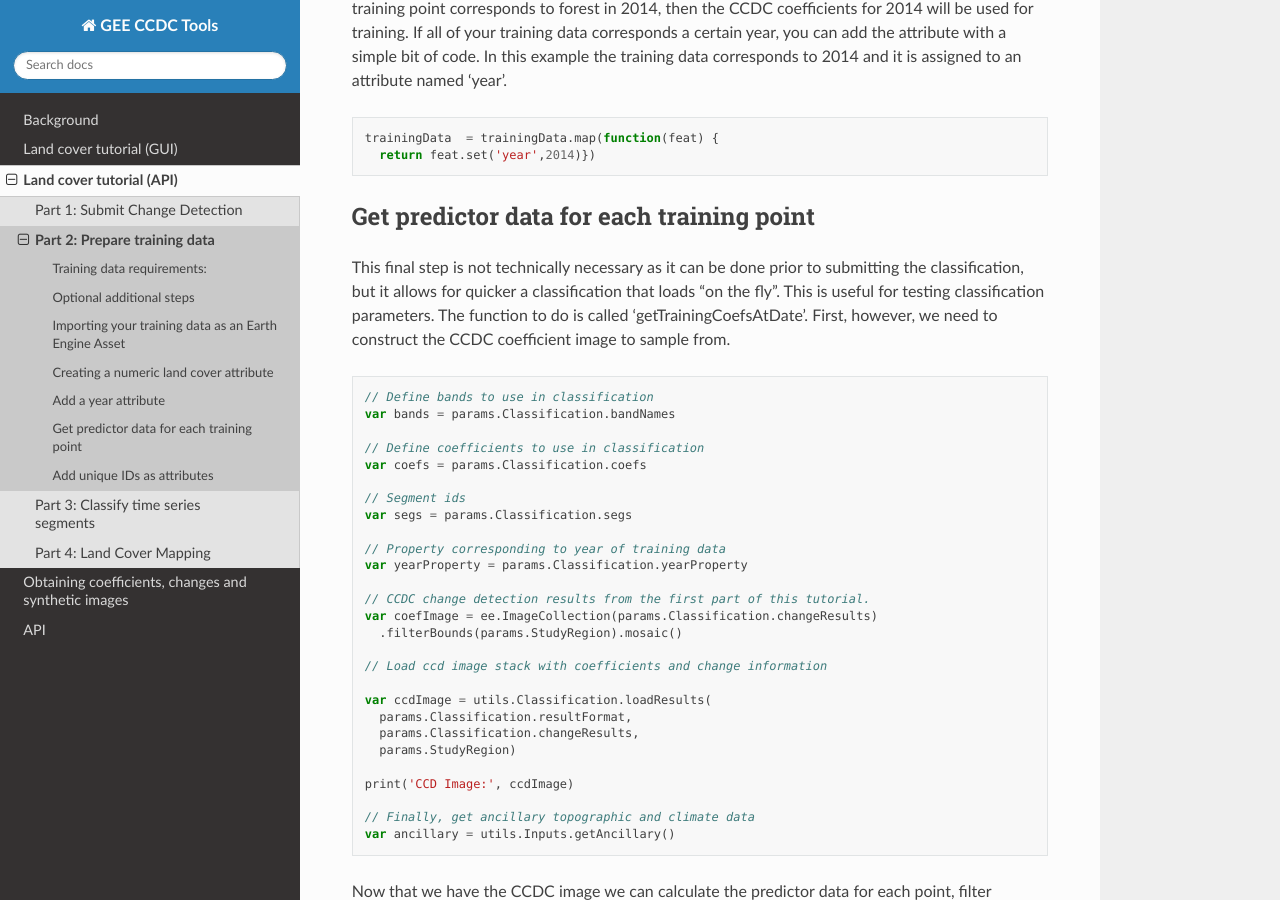
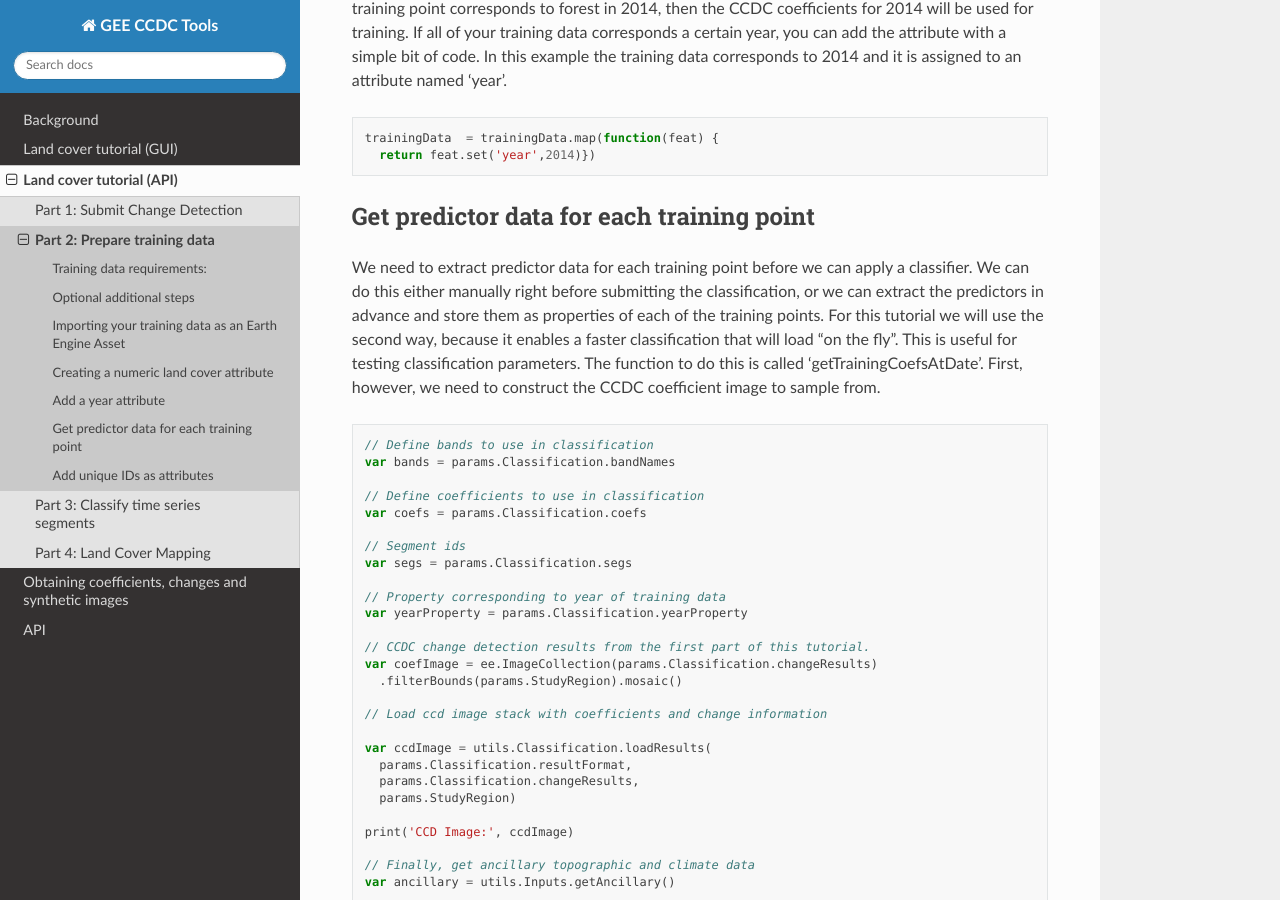
Before and after one commit to parevalo/gee-ccdc-tools, a Sphinx documentation site: the page built from docs/lctutorial/training.rst, in a window 1280 px wide and 900 px high, scrolled down 2592 px. Built offline with Sphinx 7.4.7 and the Read the Docs theme 2.0.0, drawn with Linux system fonts in a browser that asks for light colours.

Commit message:
Fix typo and clarify procedure for predictor extraction

```diff
--- a/docs/lctutorial/classify.rst
+++ b/docs/lctutorial/classify.rst
@@ -18,7 +18,7 @@
 Classification requirements:
 ~~~~~~~~~~~~~~~~~~~~~~~~~~~~
 
--  The training data must be specified in the format described in Part 1
+-  The training data must be specified in the format described in Part 2
    of this tutorial.
 -  A machine learning classifier.
 
--- a/docs/lctutorial/training.rst
+++ b/docs/lctutorial/training.rst
@@ -128,12 +128,14 @@ attribute named 'year'.
 Get predictor data for each training point
 ~~~~~~~~~~~~~~~~~~~~~~~~~~~~~~~~~~~~~~~~~~
 
-This final step is not technically necessary as it can be done prior to
-submitting the classification, but it allows for quicker a
-classification that loads "on the fly". This is useful for testing
-classification parameters. The function to do is called
-'getTrainingCoefsAtDate'. First, however, we need to construct the CCDC
-coefficient image to sample from.
+We need to extract predictor data for each training point before we can apply
+a classifier. We can do this either  manually right before submitting the
+classification, or we can extract the predictors in advance and store them as
+properties of each of the training points. For this tutorial we will use the
+second way, because it enables a faster classification that will load "on the fly".
+This is useful for testing classification parameters. The function to do this
+is called 'getTrainingCoefsAtDate'. First, however, we need to construct the
+CCDC coefficient image to sample from.
 
 .. code:: javascript
 
```
